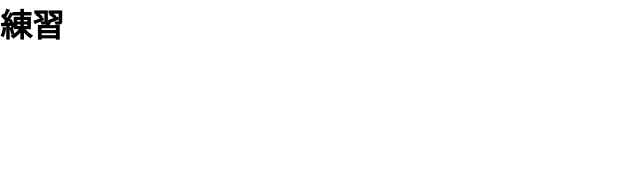
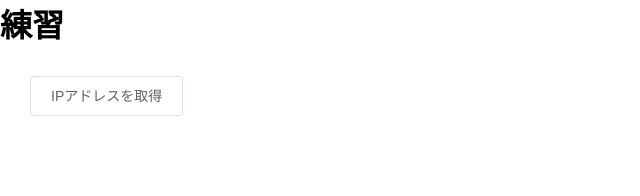
Before and after one commit to kawada13/nuxt-tomosuta, a Nuxt app: page /axios in a window 1280 px wide. Before the commit this address had no page. Shown: the top 196 px of the page, without its empty margins (0-640 px from the left). Built offline with nearby package versions, Linux system fonts and the light colour scheme.

Commit message:
axios.vueの追加

```diff
--- a/nuxt.config.js
+++ b/nuxt.config.js
@@ -33,8 +33,7 @@ export default {
   ],
 
   // Modules: https://go.nuxtjs.dev/config-modules
-  modules: [
-  ],
+  modules: ['@nuxtjs/axios'],
 
   // Build Configuration: https://go.nuxtjs.dev/config-build
   build: {
--- a/package.json
+++ b/package.json
@@ -9,6 +9,7 @@
     "generate": "nuxt generate"
   },
   "dependencies": {
+    "@nuxtjs/axios": "^5.13.1",
     "core-js": "^3.8.3",
     "element-ui": "^2.15.0",
     "nuxt": "^2.14.12"
--- /dev/null
+++ b/pages/axios.vue
@@ -0,0 +1,15 @@
+<template>
+  <div style="padding: 30px">
+    <el-button>IPアドレスを取得</el-button>
+  </div>
+</template>
+
+<script>
+export default {
+
+}
+</script>
+
+<style>
+
+</style>
```
Also changed, not shown: 2 other files (tests, documents, lock files or other folders).
